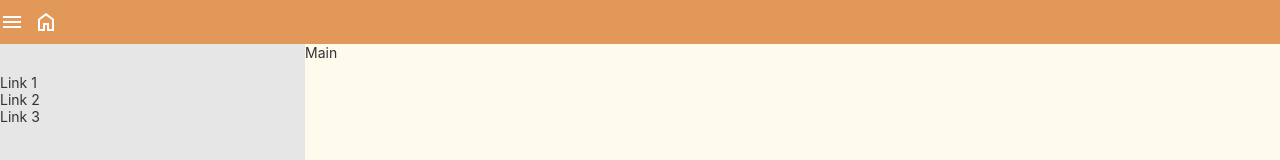
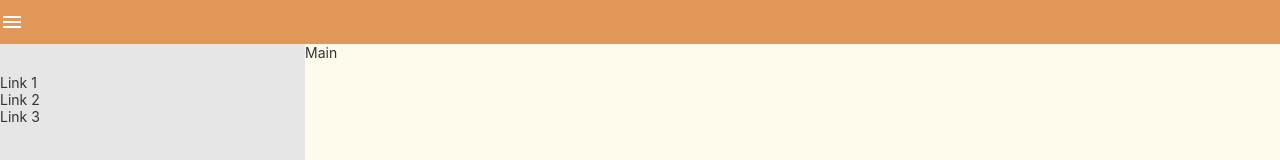
Before and after one commit to LearnWithTripurari/Kanban-Board, a Preact app in the folder client/: page / in a window 1280 px wide. Shown: the top 160 px of the page. Built offline with nearby package versions, Linux system fonts and the light colour scheme.

Commit message:
refactor(Header): Initial code refactor

```diff
--- a/client/src/Components/Header/Header.jsx
+++ b/client/src/Components/Header/Header.jsx
@@ -4,20 +4,13 @@ import './Header.scss';
 function Header() {
     return (
         <div className="header">
-
             <div className="left-section">
                 <span className="material-symbols-outlined color-white menu-icon">
                   menu
                 </span>
-                <span className="material-symbols-outlined color-white home-icon">
-                  home
-                </span>
 
             </div>
 
-            <div>
-
-            </div>
         </div>
 
     );
--- a/client/src/Components/Header/Header.scss
+++ b/client/src/Components/Header/Header.scss
@@ -7,7 +7,7 @@
     .left-section {
         display: inline-flex;
 
-        .menu-icon, .home-icon {
+        .menu-icon {
             margin-right: 10px;
         }
     }
```
